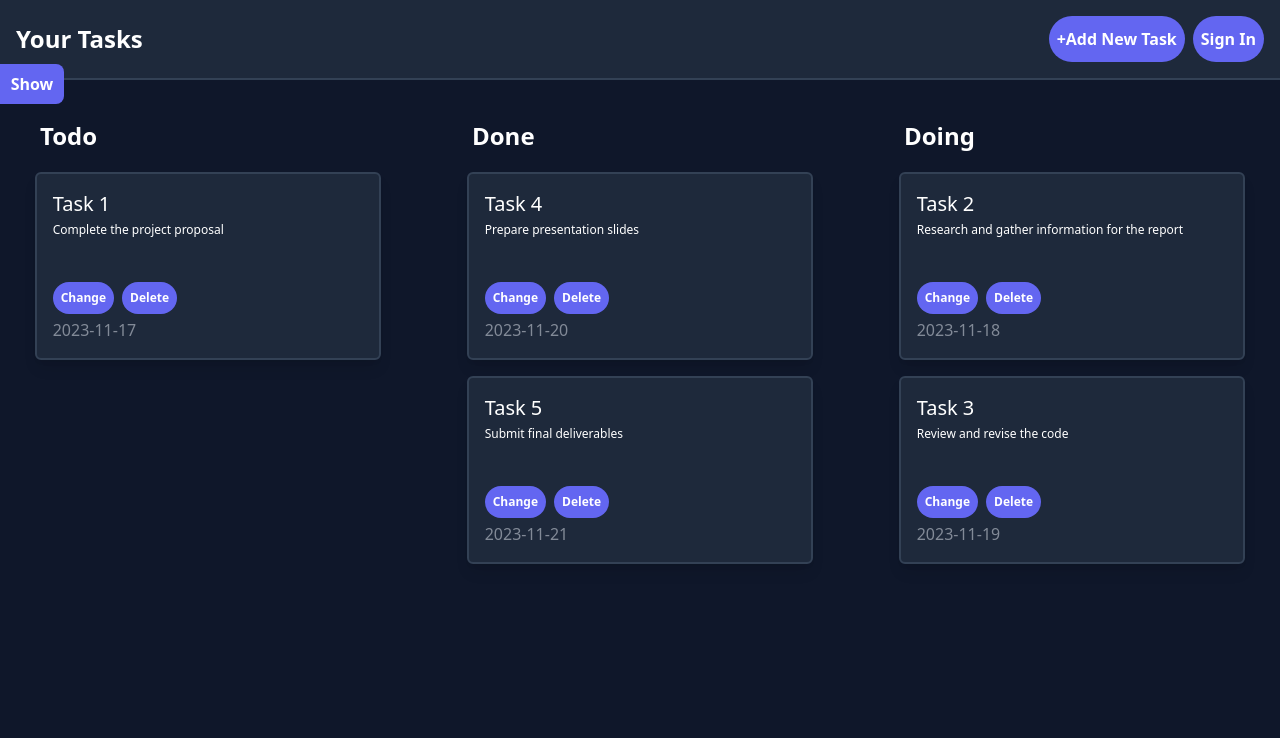
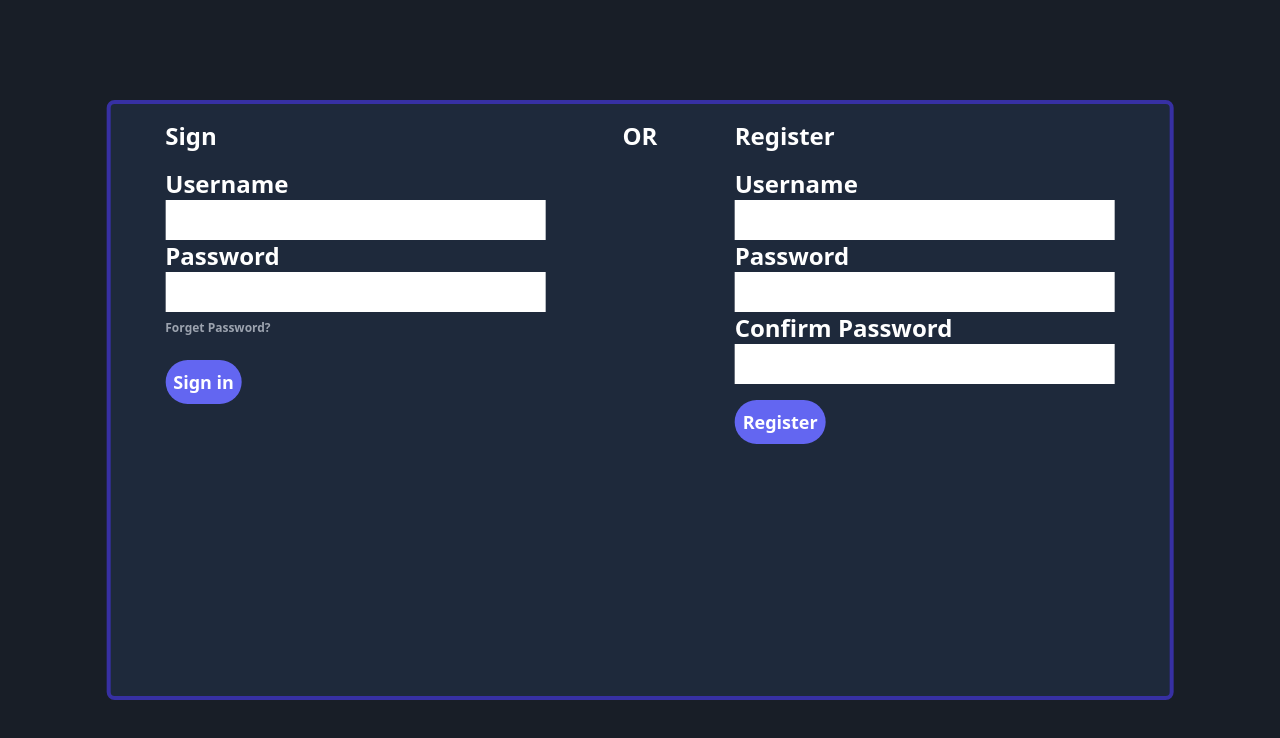
Before and after one commit to barham2003/TaskFrontend, a React (Vite) app: page / in a window 1280 px wide. Shown: the top 738 px of the page. Built offline with nearby package versions, Linux system fonts and the light colour scheme.

Commit message:
Login Finished!

```diff
--- a/src/App.jsx
+++ b/src/App.jsx
@@ -1,14 +1,24 @@
 import "./index.css"
 import { useEffect } from "react"
 import { useState } from "react"
+const states = ["todo", "doing", "done"]
 
-function Task({ task, onDelete }) {
+function Task({ task, onDelete, onChange }) {
+	const nextState =
+		states.at(states.indexOf(task.state) + 1) === undefined
+			? states.at(0)
+			: states.at(states.indexOf(task.state) + 1)
+
 	return (
 		<div className="one-task">
 			<h1 className="one-task-head">{task.title}</h1>
 			<p className="task-description">{task.description}</p>
 			<div className="flex gap-x-2 text-xs">
-				<button className="btn round-btn ">Change</button>
+				<button
+					className="btn round-btn "
+					onClick={() => onChange(task.id, nextState)}>
+					Change
+				</button>
 				<button className="btn round-btn " onClick={() => onDelete(task.id)}>
 					Delete
 				</button>
@@ -18,20 +28,27 @@ function Task({ task, onDelete }) {
 	)
 }
 
-function TasksContainer({ tasks, state, onDelete }) {
+function TasksContainer({ tasks, state, onDelete, onChange }) {
 	const [stateTasks, setStateTasks] = useState([])
+
 	useEffect(
 		function () {
 			setStateTasks(tasks.filter(task => task.state === state))
 		},
-		[tasks]
+		[state, tasks]
 	)
+
 	return (
 		<div className="tasks-container">
 			<div className="tasks-head ">{state}</div>
 			<div className="tasks-list ">
 				{stateTasks?.map(task => (
-					<Task key={task.id} task={task} onDelete={onDelete} />
+					<Task
+						key={task.id}
+						task={task}
+						onDelete={onDelete}
+						onChange={onChange}
+					/>
 				))}
 			</div>
 		</div>
@@ -81,37 +98,253 @@ const tempTasks = [
 	},
 ]
 
+function NewModal({ onAdd, onClose }) {
+	const [title, setTitle] = useState("")
+	const [desc, setDesc] = useState("")
+	const [category, setCategory] = useState("")
+	const [state, setState] = useState("todo")
+
+	function handleOnSubmit() {
+		const newTask = { title, desc, category, state, id: +Date.now() }
+		if (!title || !desc || !category || !state) return console.log("Error")
+		onAdd(newTask)
+	}
+	return (
+		<div className="absolute inset-0 bg-new ">
+			<div className="modal md:h-2/3 md:w-2/3 ">
+				<div className="flex flex-col">
+					<h1 className="text-2xl mb-4">New Task</h1>
+					<label>Title</label>
+					<input
+						type="text"
+						className="input"
+						value={title}
+						onChange={e => setTitle(e.target.value)}
+					/>
+
+					<label>Description</label>
+					<input
+						type="text"
+						className="input"
+						value={desc}
+						onChange={e => setDesc(e.target.value)}
+					/>
+
+					<label>Category</label>
+					<input
+						type="text"
+						className="input"
+						value={category}
+						onChange={e => setCategory(e.target.value)}
+					/>
+
+					<label>State</label>
+					<select
+						name="state"
+						className="bg-slate-700"
+						value={state}
+						onChange={e => setState(e.target.value)}>
+						<option value="todo">Todo</option>
+						<option value="doing">Doing</option>
+						<option value="done">Done</option>
+					</select>
+
+					<div className="my-4 flex gap-2">
+						<button className="btn round-btn text-lg" onClick={handleOnSubmit}>
+							+Add
+						</button>
+						<button
+							className="bg-gray-500 btn round-btn text-lg "
+							onClick={onClose}>
+							+Cancel
+						</button>
+					</div>
+				</div>
+			</div>
+		</div>
+	)
+}
+
+function AuthModal({ onLogin }) {
+	const [username, setUsername] = useState("")
+	const [password, setPassword] = useState("")
+	const [error, setError] = useState(null)
+	async function sign() {
+		if (!username || !password) return setError("Fill All Fields")
+		const res = await fetch("/api/auth/login", {
+			method: "POST",
+			headers: {
+				"Content-Type": "application/json",
+			},
+			body: JSON.stringify({ username: username, password: password }),
+		})
+
+		const data = await res.json()
+		if (res.ok) {
+			onLogin(data)
+			localStorage.setItem("data", JSON.stringify(data))
+		}
+		if (!res.ok) {
+			setError(data.message)
+			// console.log(data.message)
+		}
+		// console.log(res, " --- ", data)
+	}
+
+	return (
+		<div className="absolute inset-0 bg-new ">
+			<div className="modal">
+				<div className="flex flex-col">
+					<h1 htmlFor="sign" className="text-2xl mb-4">
+						Sign
+					</h1>
+					{error && <div className="error">{error}</div>}
+					<label htmlFor="username">Username</label>
+					<input
+						className="input"
+						type="text"
+						value={username}
+						onChange={e => setUsername(e.target.value)}
+					/>
+					<label htmlFor="password">Password</label>
+					<input
+						className="input"
+						type="password"
+						value={password}
+						onChange={e => setPassword(e.target.value)}
+					/>
+					<a className="text-xs my-2 text-gray-400">Forget Password?</a>
+					<div className="my-4">
+						<button className="btn round-btn text-lg" onClick={() => sign()}>
+							Sign in
+						</button>
+					</div>
+				</div>
+				<span>OR</span>
+				<div className="flex flex-col">
+					<h1 htmlFor="regester" className="text-2xl mb-4">
+						Register
+					</h1>
+					<label htmlFor="username">Username</label>
+					<input type="text" className="input" />
+					<label htmlFor="passowrd">Password</label>
+					<input type="password" className="input" />
+					<label htmlFor="confirmPass">Confirm Password</label>
+					<input type="passowrd" className="input" />
+					<div className="my-4">
+						<button className="btn round-btn text-lg">Register</button>
+					</div>
+				</div>
+			</div>
+		</div>
+	)
+}
+
 function App() {
 	const [showSidebar, setShowSidebar] = useState(false)
 	const [initTasks, setInitTasks] = useState(tempTasks)
 	const [filteredTasks, setFilteredTasks] = useState([...initTasks])
 	const [distinctCategories, setDistinctCategories] = useState([])
-	// const distinctCategories = [...new Set(tempTasks.map(task => task.category))]
+	const [activeCategory, setCategory] = useState("Main")
+	const [isAuth, setIsAuth] = useState(false)
+	const [isNewOpen, setIsNewOpen] = useState(false)
+	// const [user, setUser] = useState(null)
+	// const [token, setToken] = useState(null)
+	const [authData, setAuthData] = useState(null)
+
+	const token = authData?.token
+	const user = authData?.user
+
 	useEffect(
 		function () {
 			setDistinctCategories([...new Set(initTasks.map(task => task.category))])
+			if (activeCategory === "Main") return setFilteredTasks([...initTasks])
+			setFilteredTasks(
+				initTasks.filter(task => task.category === activeCategory)
+			)
 		},
-		[initTasks]
+		[initTasks, activeCategory]
 	)
 
 	function handleSetCategory(category) {
-		setFilteredTasks(initTasks.filter(task => task.category === category))
-	}
-
-	function handleMainCategory() {
-		setFilteredTasks(initTasks)
+		setCategory(category)
 	}
 
 	function handleOnDelete(id) {
 		setInitTasks([...initTasks.filter(tasks => tasks.id !== id)])
-		setFilteredTasks(initTasks.filter(tasks => tasks.id !== id))
 	}
 
-	const states = ["todo", "done", "doing"]
+	function handleOnChange(id, state) {
+		setInitTasks([
+			...initTasks.map(task => (task.id === id ? { ...task, state } : task)),
+		])
+	}
+
+	function setModal() {
+		setIsNewOpen(value => !value)
+	}
+
+	function handleOnAdd(newTask) {
+		setInitTasks([newTask, ...initTasks])
+		setIsNewOpen(value => !value)
+	}
+	useEffect(() => {
+		const initData = JSON.parse(localStorage.getItem("data"))
+
+		const fetchData = async () => {
+			const headers = new Headers({
+				"Content-Type": "application/json",
+				Authorization: `Bearer ${token}`,
+			})
+
+			const requestOptions = {
+				method: "GET",
+				headers,
+			}
+
+			const res = await fetch("/api/tasks", requestOptions)
+			const data = await res.json()
+			console.log(data)
+		}
+
+		if (initData) {
+			setAuthData(initData)
+		}
+		if (token) fetchData()
+	}, [token])
+
+	function handleLogin(data) {
+		// setUser(data.user)
+		// setToken(data.token)
+		setIsAuth(true)
+		setAuthData(data)
+	}
+
+	function handleLogout() {
+		setAuthData(null)
+		localStorage.clear("data")
+	}
+
+	if (!token) {
+		return (
+			<div className=" app layout bg-slate-700">
+				<AuthModal onLogin={handleLogin} />
+			</div>
+		)
+	}
 
 	return (
 		<>
-			<div className="app layout relative">
+			<div className="app layout relative ">
+				{!token && <AuthModal />}
+				{isNewOpen && <NewModal onAdd={handleOnAdd} onClose={setModal} />}
+				<button
+					className={`  ${
+						showSidebar ? "w-24" : "w-16"
+					} rounded-r-lg btn absolute top-16`}
+					onClick={() => setShowSidebar(value => !value)}>
+					{showSidebar ? "Hide" : "Show"}
+				</button>
 				<nav
 					className={`navbar  ${
 						showSidebar
@@ -122,10 +355,15 @@ function App() {
 						Your Tasks
 					</div>
 					<div className="buttons-container">
-						<button className="btn round-btn">+Add New Task</button>
-						<button className="btn round-btn">Sign In</button>
+						<button className="btn round-btn" onClick={setModal}>
+							+Add New Task
+						</button>
+						<span className="person" onClick={handleLogout}>
+							{user?.name}
+						</span>
 					</div>
 				</nav>
+				{/* ANOTHER SECTION */}
 				<div
 					className={`sidebar ${
 						showSidebar ? " md:col-span-1 col-span-5 md:flex" : "hidden"
@@ -134,7 +372,7 @@ function App() {
 						<div className=""> All Boards (8)</div>
 					</div>
 					<div className="groups">
-						<div className="group" onClick={handleMainCategory}>
+						<div className="group" onClick={() => handleSetCategory("Main")}>
 							Main
 						</div>
 						{distinctCategories.map(category => {
@@ -149,6 +387,8 @@ function App() {
 						})}
 					</div>
 				</div>
+
+				{/* ANOTHER SECTION */}
 				<div
 					className={`main ${
 						showSidebar ? "md:col-span-4  md:flex hidden" : "col-span-5 flex"
@@ -160,17 +400,12 @@ function App() {
 								tasks={filteredTasks}
 								onDelete={handleOnDelete}
 								state={state}
+								onChange={handleOnChange}
 							/>
 						))}
 					</div>
 				</div>
-				<button
-					className={`  ${
-						showSidebar ? "w-24" : "w-16"
-					} rounded-r-lg btn absolute top-16`}
-					onClick={() => setShowSidebar(value => !value)}>
-					{showSidebar ? "Hide" : "Show"}
-				</button>
+				{/* ANOTHER SECTION */}
 			</div>
 		</>
 	)
--- a/src/index.css
+++ b/src/index.css
@@ -31,7 +31,7 @@
 }
 
 .time-stamp {
-	@apply text-gray-400 opacity-80;
+	@apply text-gray-400;
 }
 
 .tasks-head {
@@ -68,3 +68,19 @@
 .buttons-container {
 	@apply flex gap-2;
 }
+
+.modal {
+	@apply md:h-3/4 h-3/4 w-5/6 absolute top-1/2 left-1/2 transform -translate-x-1/2 -translate-y-1/2  bg-slate-800 rounded-lg border-4 border-indigo-800 flex md:text-2xl  md:flex-row  flex-col  justify-around text-white p-4 font-bold;
+}
+
+.person {
+	@apply flex justify-center items-center bg-slate-900 px-4 rounded-2xl hover:-translate-y-1 hover:bg-indigo-500 transition-all delay-150;
+}
+
+.input {
+	@apply text-black pl-2 p-1;
+}
+
+.error {
+	@apply h-12 w-11/12 overflow-auto rounded-md bg-red-950 text-base flex justify-center items-center;
+}
--- a/src/main.css
+++ b/src/main.css
@@ -5,6 +5,7 @@
 	grid-template-rows: 10% 90%;
 	grid-auto-columns: 20%;
 }
+
 /*
 .navbar {
 	grid-column: span 6;
--- a/tailwind.config.js
+++ b/tailwind.config.js
@@ -6,10 +6,13 @@ export default {
 			height: {
 				100: "35rem",
 			},
-		},
-		minWidth: {
-			"1/2": "50%",
-			full: "94%",
+			minWidth: {
+				"1/2": "50%",
+				full: "94%",
+			},
+			colors: {
+				new: "rgba(0, 0, 0, 0.538)",
+			},
 		},
 	},
 	plugins: [],
```
